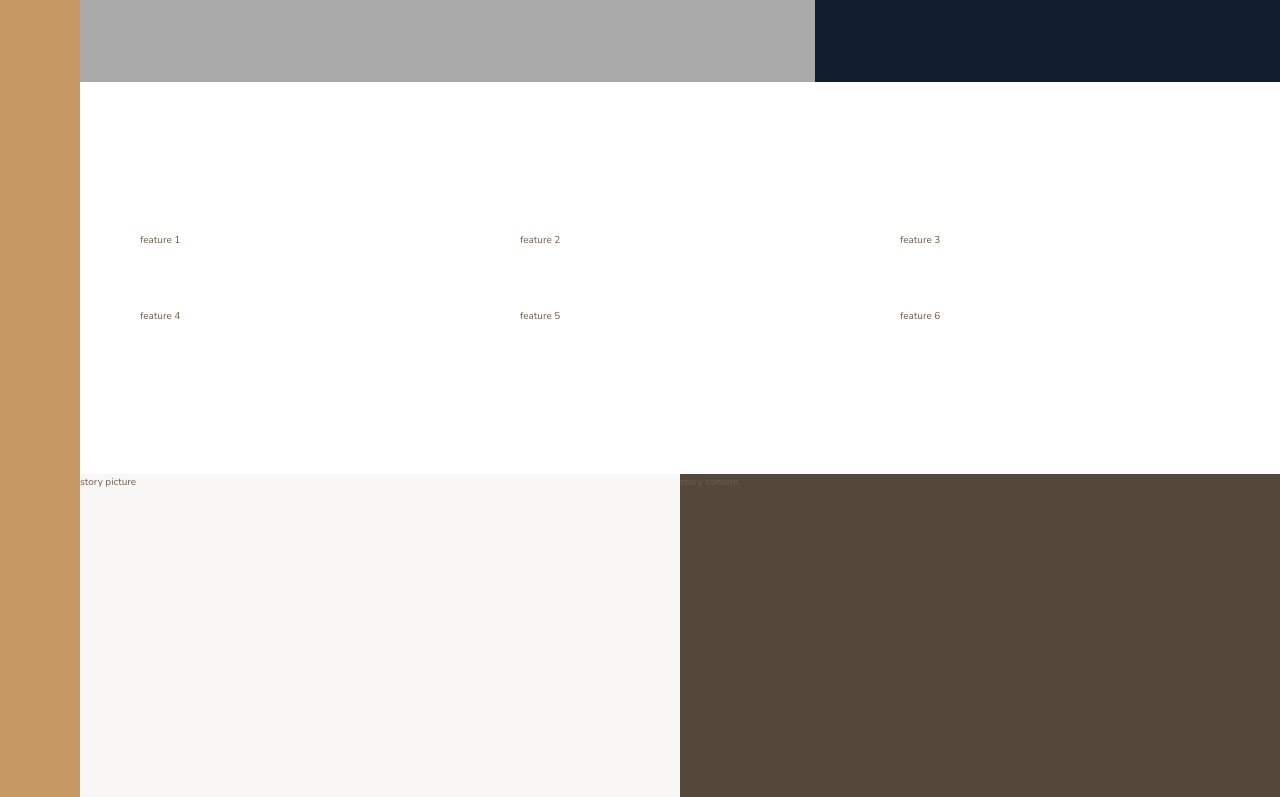
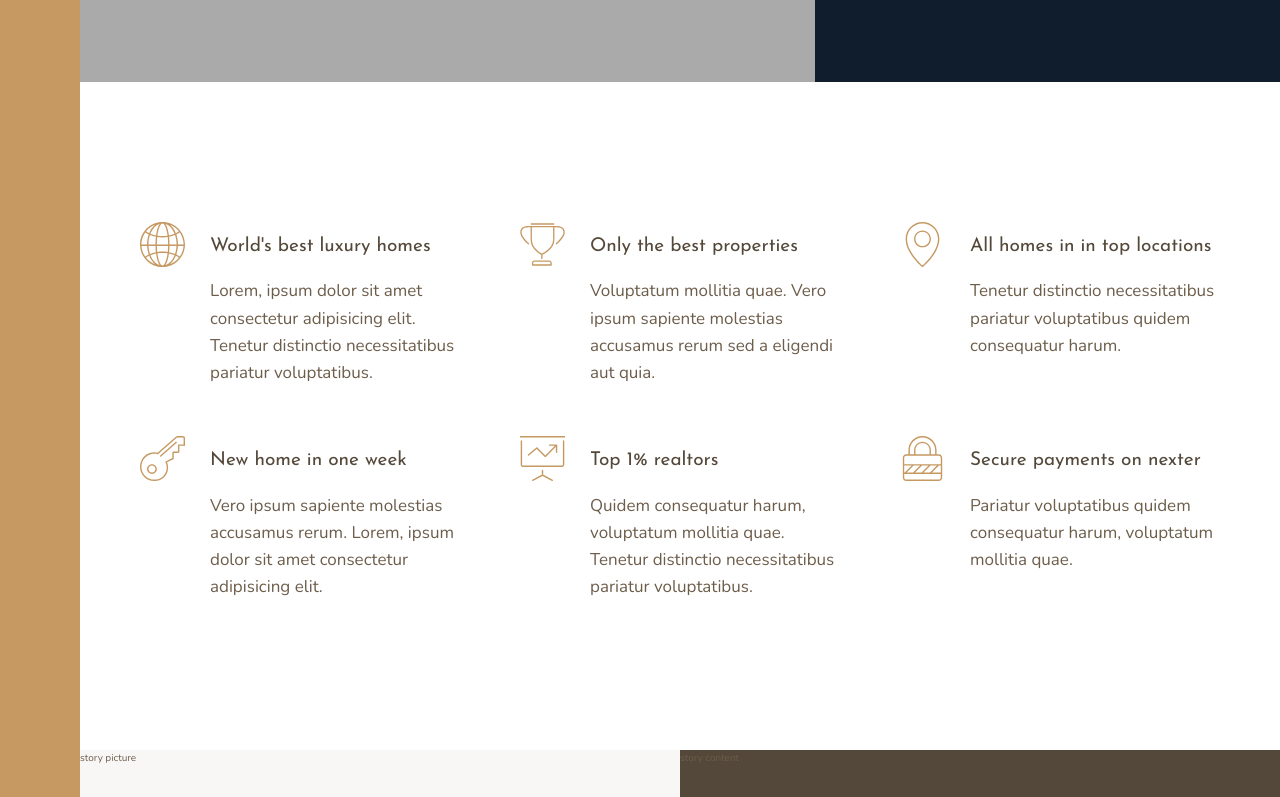
Before and after one commit to fakhrulalamyamin/nexter, a website: page index.html in a window 1280 px wide. Shown: the part 558-1355 px from the top of the page. Drawn offline with nearby package versions, Linux system fonts and the light colour scheme.

Commit message:
complete feature section

```diff
--- a/index.html
+++ b/index.html
@@ -25,12 +25,53 @@
         </div>
 
         <section class="features">
-            <div class="feature">feature 1</div>
-            <div class="feature">feature 2</div>
-            <div class="feature">feature 3</div>
-            <div class="feature">feature 4</div>
-            <div class="feature">feature 5</div>
-            <div class="feature">feature 6</div>
+            <div class="feature">
+                <svg class="feature__icon">
+                    <use xlink:href="img/sprite.svg#icon-global"></use>
+                </svg>
+                <h4 class="heading-4 heading-4--dark">World's best luxury homes</h4>
+                <p class="feature__text">Lorem, ipsum dolor sit amet consectetur adipisicing elit. Tenetur distinctio necessitatibus pariatur voluptatibus.</p>
+            </div>
+
+            <div class="feature">
+                <svg class="feature__icon">
+                    <use xlink:href="img/sprite.svg#icon-trophy"></use>
+                </svg>
+                <h4 class="heading-4 heading-4--dark">Only the best properties</h4>
+                <p class="feature__text">Voluptatum mollitia quae. Vero ipsum sapiente molestias accusamus rerum sed a eligendi aut quia.</p>
+            </div>
+
+            <div class="feature">
+                <svg class="feature__icon">
+                    <use xlink:href="img/sprite.svg#icon-map-pin"></use>
+                </svg>
+                <h4 class="heading-4 heading-4--dark">All homes in in top locations</h4>
+                <p class="feature__text">Tenetur distinctio necessitatibus pariatur voluptatibus quidem consequatur harum.</p>
+            </div>
+
+            <div class="feature">
+                <svg class="feature__icon">
+                    <use xlink:href="img/sprite.svg#icon-key"></use>
+                </svg>
+                <h4 class="heading-4 heading-4--dark">New home in one week</h4>
+                <p class="feature__text">Vero ipsum sapiente molestias accusamus rerum. Lorem, ipsum dolor sit amet consectetur adipisicing elit.</p>
+            </div>
+
+            <div class="feature">
+                <svg class="feature__icon">
+                    <use xlink:href="img/sprite.svg#icon-presentation"></use>
+                </svg>
+                <h4 class="heading-4 heading-4--dark">Top 1% realtors</h4>
+                <p class="feature__text">Quidem consequatur harum, voluptatum mollitia quae. Tenetur distinctio necessitatibus pariatur voluptatibus.</p>
+            </div>
+
+            <div class="feature">
+                <svg class="feature__icon">
+                    <use xlink:href="img/sprite.svg#icon-lock"></use>
+                </svg>
+                <h4 class="heading-4 heading-4--dark">Secure payments on nexter</h4>
+                <p class="feature__text">Pariatur voluptatibus quidem consequatur harum, voluptatum mollitia quae.</p>
+            </div>
         </section>
 
         <div class="story__picture">
--- a/sass/_features.scss
+++ b/sass/_features.scss
@@ -4,6 +4,28 @@
     margin: 15rem 0;
 
     display: grid;
-    grid-template-columns: repeat(3, 1fr);
+    grid-template-columns: repeat(auto-fit, minmax(25rem, 1fr));
     gap: 6rem;
+    align-items: start;
 }
+
+.feature {
+    display: grid;
+    grid-template-columns: min-content 1fr;
+    column-gap: 2.5rem;
+    row-gap: 1.5rem;
+
+    &__icon {
+        fill: $color-primary;
+        width: 4.5rem;
+        height: 4.5rem;
+
+        grid-row: 1 / span 2;
+
+        transform: translateY(-1rem);
+    }
+
+    &__text {
+        font-size: 1.7rem;
+    }
+}
--- a/sass/_typography.scss
+++ b/sass/_typography.scss
@@ -0,0 +1,24 @@
+%heading {
+    font-family: $font-display;
+    font-weight: 400;
+}
+
+.heading-1 {
+    @extend %heading;
+}
+
+.heading-2 {
+    @extend %heading;
+}
+
+.heading-3 {
+    @extend %heading;
+}
+
+.heading-4 {
+    @extend %heading;
+    font-size: 1.9rem;
+
+    &--dark { color: $color-grey-dark-1; }
+    &--light { color: $color-grey-light-1; }
+}
```
Also changed, not shown: css/style.css.
